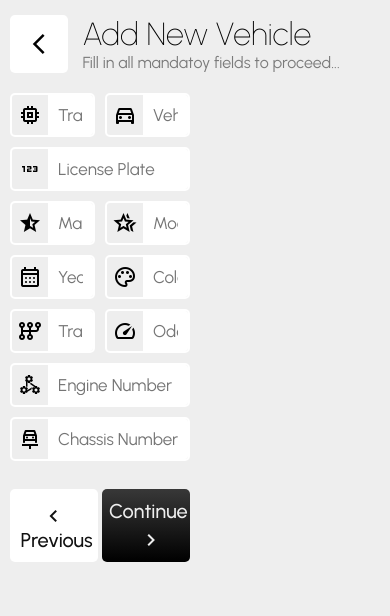
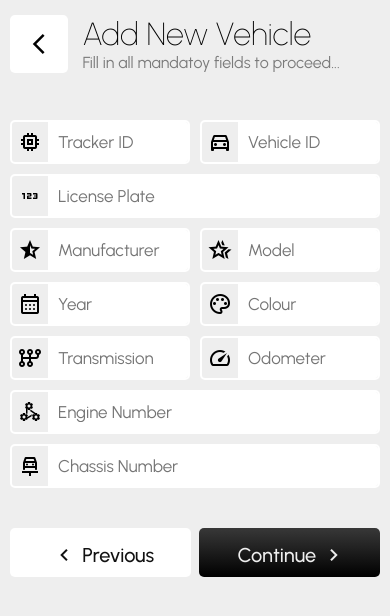
Before and after one commit to VishnuNKrishnan-BBT/knowhere-fe, a React (Create React App) app: page /newVehicle in a window 390 px wide. Shown: the top 616 px of the page. Built offline with nearby package versions, Linux system fonts and the light colour scheme.

Commit message:
Add new vehicle functionality added for mobile

```diff
--- a/src/components/PageContent_AddNewVehicle/PageContent_AddNewVehicle.jsx
+++ b/src/components/PageContent_AddNewVehicle/PageContent_AddNewVehicle.jsx
@@ -39,7 +39,7 @@ function PageContent_AddNewVehicle() {
     return (
         <>
             <div className={`${Styles.content}`}>
-                <div className={`${Styles.inputsHolder}`}>
+                <div className={`${Styles.detailsInputHolder}`}>
                     <InputWithIcon value={trackerId} onChange={setTrackerId} placeholder={'Tracker ID'} icon={'memory'} className={`${Styles.fullRowOnMobile}`} style={{ gridColumnStart: 1, gridColumnEnd: 3 }} />
                     <InputWithIcon value={trackerId} onChange={setTrackerId} placeholder={'Vehicle ID'} icon={'directions_car'} className={`${Styles.fullRowOnMobile}`} style={{ gridColumnStart: 3, gridColumnEnd: 5 }} />
                     <InputWithIcon value={licensePlate} onChange={setLicensePlate} placeholder={'License Plate'} icon={'123'} className={`${Styles.fullRowOnMobile}`} style={{ gridColumnStart: 1, gridColumnEnd: 5 }} />
--- a/src/components/PageContent_AddNewVehicle/PageContent_AddNewVehicle.module.css
+++ b/src/components/PageContent_AddNewVehicle/PageContent_AddNewVehicle.module.css
@@ -6,7 +6,11 @@
     overflow-y: scroll;
 }
 
-.inputsHolder{
+.detailsInputHolder{
+    margin: 27px 0;
+    width: 100%;
+    height: 200px;
+    /* border: 2px solid blue; */
     display: grid;
     grid-template-columns: 1fr 1fr 1fr 1fr 1fr 1fr 1fr 1fr;
     gap: 10px;
@@ -76,4 +80,7 @@
     .content{
         height: calc(100vh - 77px);
     }
+    .detailsInputHolder{
+        grid-template-columns: 1fr 1fr 1fr 1fr;
+    }
 }
```
